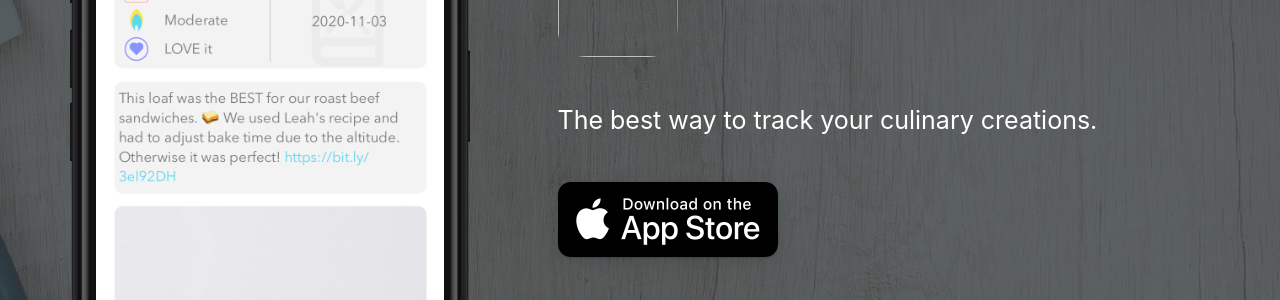
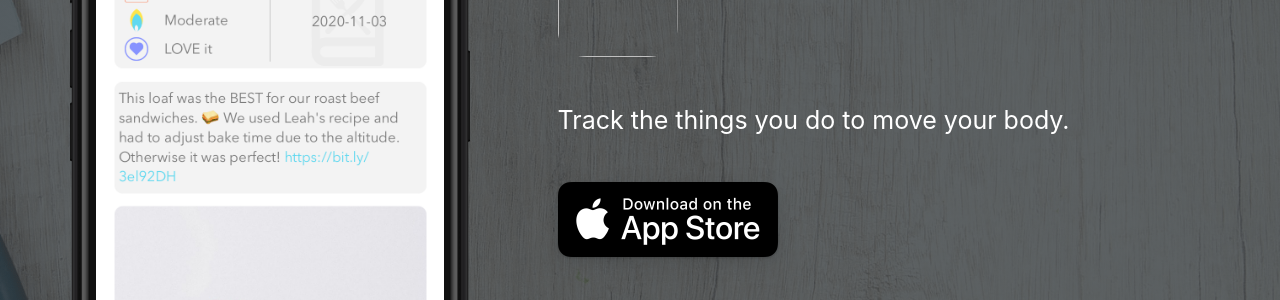
Before and after one commit to sonasapps/workout, a Jekyll site: the page built from index.html, in a window 1280 px wide. Shown: the part 318-618 px from the top of the page. Built offline with Jekyll 4.4.1, drawn with Linux system fonts in a browser that asks for light colours; nearby versions of some CDN libraries.

Commit message:
Update _config.yml

```diff
--- a/_config.yml
+++ b/_config.yml
@@ -2,7 +2,7 @@
 page_title                                :                                           # Automatically populates with app name if not set and if iOS app ID is set. Otherwise enter manually.
 
 # App Info
-ios_app_id                                : 1536951278                                # Required. Enter iOS app ID to automatically populate name, price and icons (e.g. 718043190).
+ios_app_id                                : 1513653298                                # Required. Enter iOS app ID to automatically populate name, price and icons (e.g. 718043190).
 
 appstore_link                             :                                           # Automatically populates if not set and if iOS app ID is set. Otherwise enter manually.
 playstore_link                            :                                           # Enter Google Play Store URL.
@@ -12,7 +12,7 @@ presskit_download_link                    :
 app_icon                                  : # assets/appicon.png                      # Automatically populates if not set and if iOS app ID is set.  Otherwise enter path to icon file manually.
 app_name                                  :                                           # Automatically populates if not set and if iOS app ID is set.  Otherwise enter manually.
 app_price                                 :                                           # Automatically populates if not set and if iOS app ID is set.  Otherwise enter manually.
-app_description                           : The best way to track your culinary creations.
+app_description                           : Track the things you do to move your body.
 
 enable_smart_app_banner                   : true                                      # Set to true to show a smart app banner at top of page on mobile devices.
 
```
